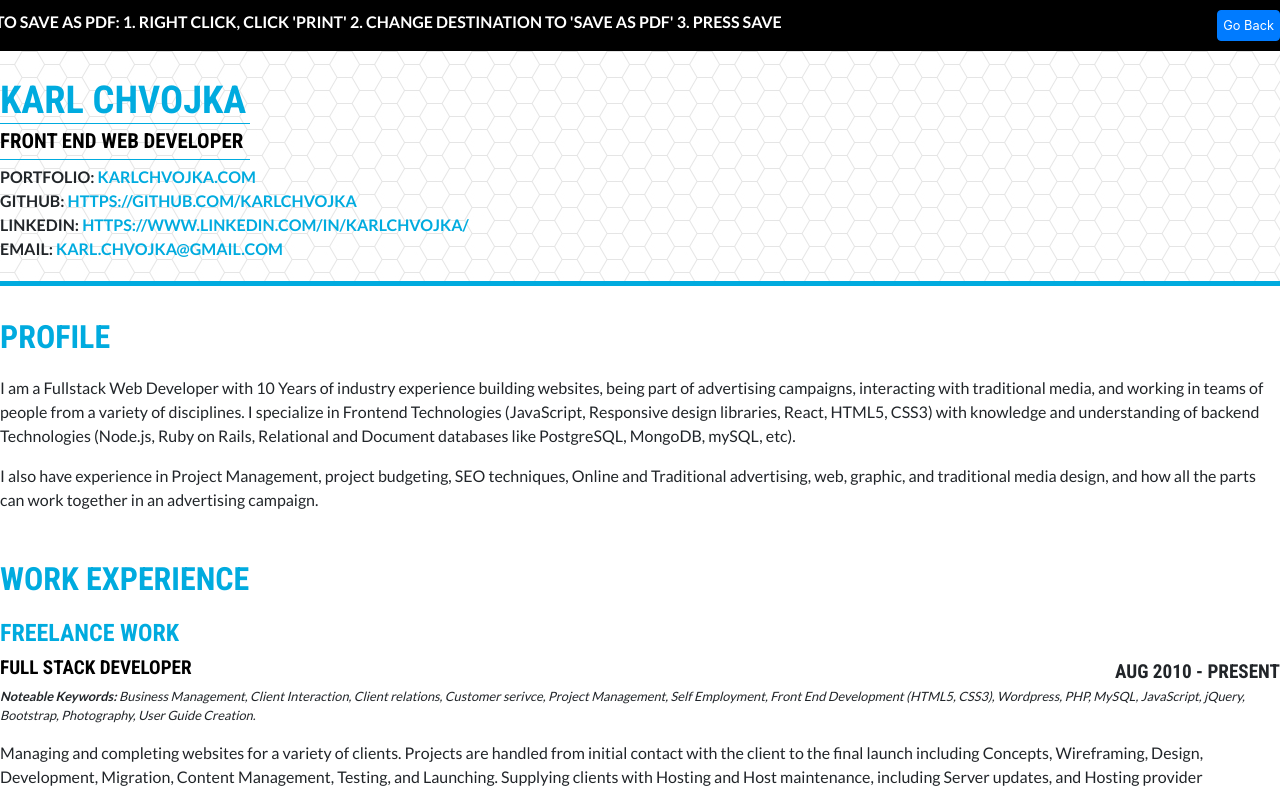
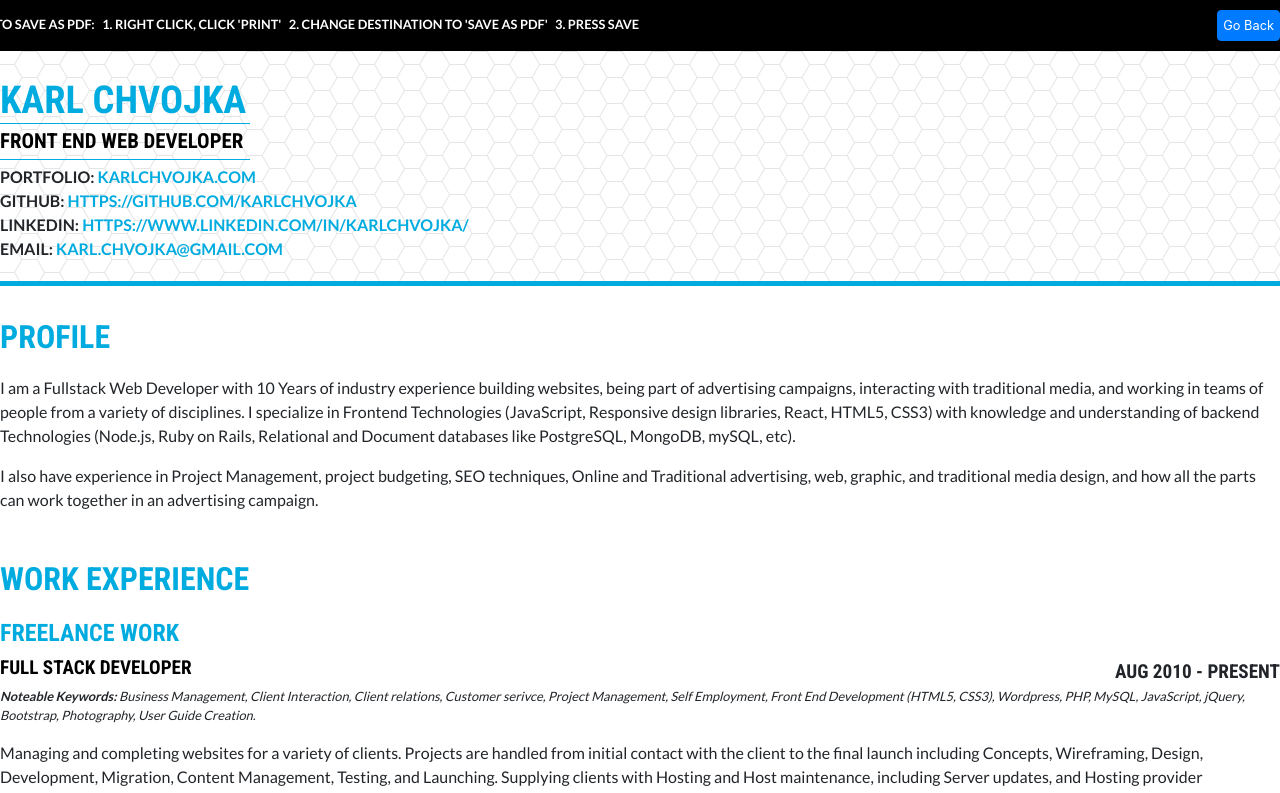
Before and after one commit to karlchvojka/2019_portfolio, a React (Create React App) app: page /resume in a window 1280 px wide. Shown: the top 793 px of the page. Built offline with nearby package versions, Linux system fonts and the light colour scheme.

Commit message:
Hiding controls on resume page

```diff
--- a/src/App.scss
+++ b/src/App.scss
@@ -232,6 +232,10 @@ main {
     justify-content: space-between;
     background-color:#000;
     color:#ffffff;
+    p {
+      font-size:.8rem;
+      margin-top:5px;
+    }
     ul {
       padding-left:0px;
       list-style:none;
--- a/src/components/Resume/index.js
+++ b/src/components/Resume/index.js
@@ -9,7 +9,7 @@ class Resume extends Component {
           <Row className="headerWrap">
           <Col className="controlWrap" xl={12} lg={12} md={12} sm={12} xs={12}>
           <div>
-          <p>To save as pdf: 1. Right click, click 'Print' 2. Change Destination to 'Save as PDF' 3. Press Save</p>
+          <p>To save as pdf:&nbsp;&nbsp; 1. Right click, click 'Print'&nbsp;&nbsp; 2. Change Destination to 'Save as PDF'&nbsp;&nbsp; 3. Press Save</p>
           </div>
           <ul className="ml-auto">
             <li><a className="btn btn-primary" href="/" target= "_blank">Go Back</a></li>
```
